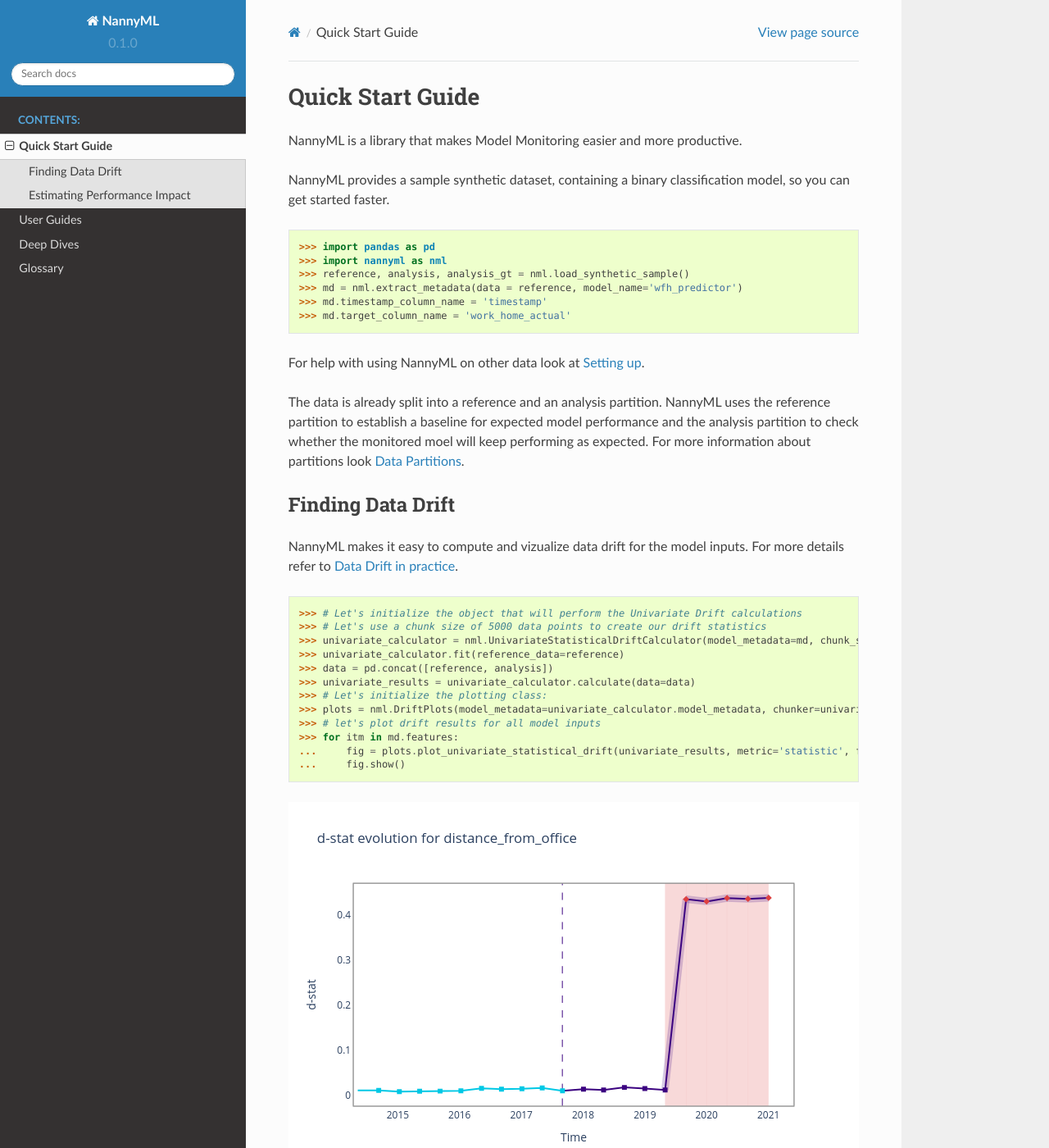
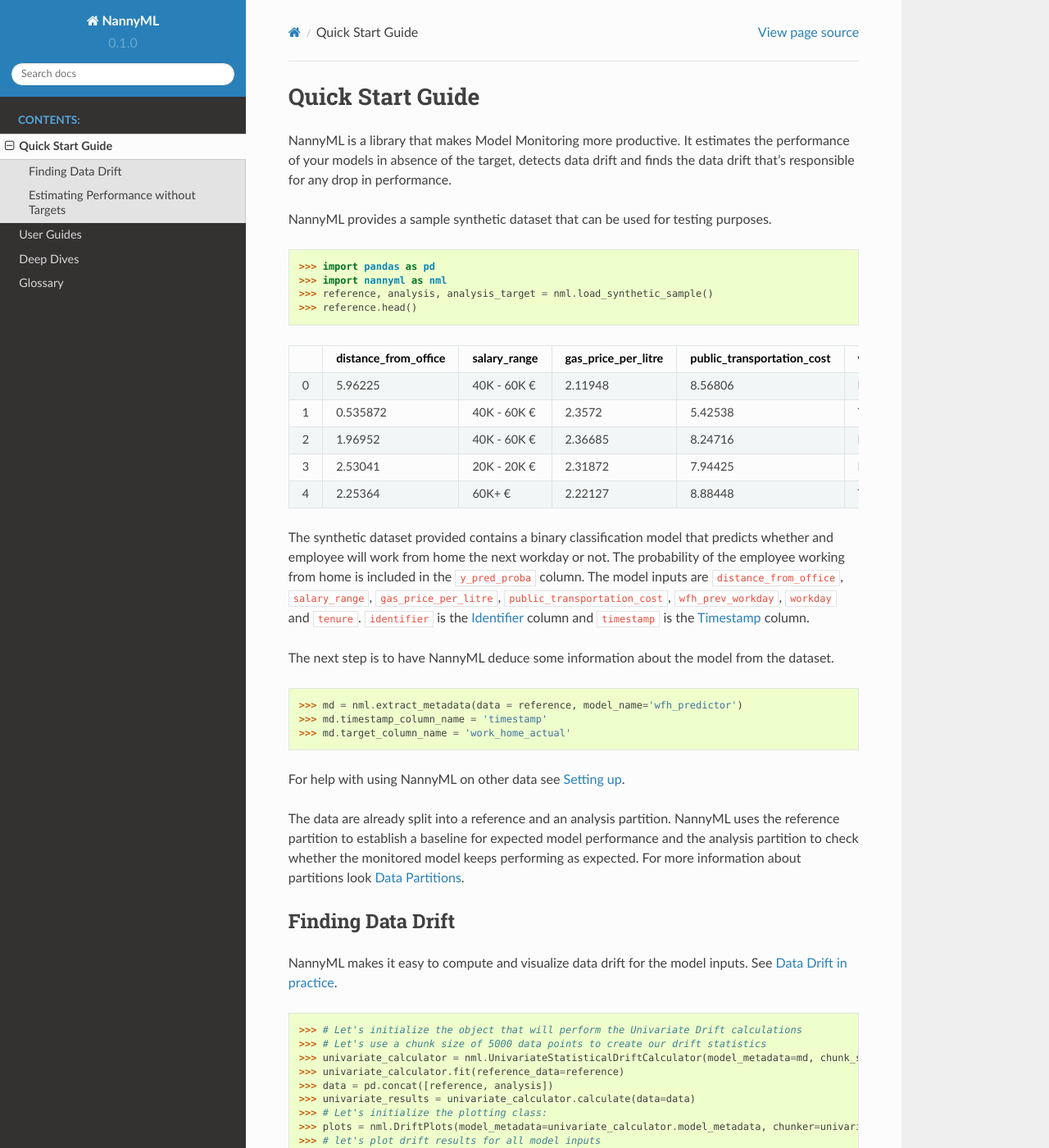
Before and after one commit to NannyML/nannyml, a Sphinx documentation site: the page built from docs/quick.rst, in a window 1280 px wide and 1400 px high. Shown: the whole window at 82% size. Built offline with Sphinx 7.4.7 and the Read the Docs theme 2.0.0, drawn with Linux system fonts in a browser that asks for light colours; pages that are not in the unit, such as notebooks, are missing from menus; some of the changed text lies outside the part shown.

Commit message:
quckstart fixes pt1

```diff
--- a/docs/quick.rst
+++ b/docs/quick.rst
@@ -4,34 +4,60 @@
 Quick Start Guide
 =================
 
-NannyML is a library that makes Model Monitoring easier and more productive.
+NannyML is a library that makes Model Monitoring more productive.
+It estimates the performance of your models in absence of the target, detects data drift
+and finds the data drift that's responsible for any drop in performance.
 
-NannyML provides a sample synthetic dataset, containing a binary classification model,
-so you can get started faster.
+NannyML provides a sample synthetic dataset that can be used for testing purposes.
 
 
 .. code-block:: python
 
     >>> import pandas as pd
     >>> import nannyml as nml
-    >>> reference, analysis, analysis_gt = nml.load_synthetic_sample()
+    >>> reference, analysis, analysis_target = nml.load_synthetic_sample()
+    >>> reference.head()
+
++----+------------------------+----------------+-----------------------+------------------------------+--------------------+-----------+----------+--------------+--------------------+---------------------+----------------+-------------+
+|    |   distance_from_office | salary_range   |   gas_price_per_litre |   public_transportation_cost | wfh_prev_workday   | workday   |   tenure |   identifier |   work_home_actual | timestamp           |   y_pred_proba | partition   |
++====+========================+================+=======================+==============================+====================+===========+==========+==============+====================+=====================+================+=============+
+|  0 |               5.96225  | 40K - 60K €    |               2.11948 |                      8.56806 | False              | Friday    | 0.212653 |            0 |                  1 | 2014-05-09 22:27:20 |           0.99 | reference   |
++----+------------------------+----------------+-----------------------+------------------------------+--------------------+-----------+----------+--------------+--------------------+---------------------+----------------+-------------+
+|  1 |               0.535872 | 40K - 60K €    |               2.3572  |                      5.42538 | True               | Tuesday   | 4.92755  |            1 |                  0 | 2014-05-09 22:59:32 |           0.07 | reference   |
++----+------------------------+----------------+-----------------------+------------------------------+--------------------+-----------+----------+--------------+--------------------+---------------------+----------------+-------------+
+|  2 |               1.96952  | 40K - 60K €    |               2.36685 |                      8.24716 | False              | Monday    | 0.520817 |            2 |                  1 | 2014-05-09 23:48:25 |           1    | reference   |
++----+------------------------+----------------+-----------------------+------------------------------+--------------------+-----------+----------+--------------+--------------------+---------------------+----------------+-------------+
+|  3 |               2.53041  | 20K - 20K €    |               2.31872 |                      7.94425 | False              | Tuesday   | 0.453649 |            3 |                  1 | 2014-05-10 01:12:09 |           0.98 | reference   |
++----+------------------------+----------------+-----------------------+------------------------------+--------------------+-----------+----------+--------------+--------------------+---------------------+----------------+-------------+
+|  4 |               2.25364  | 60K+ €         |               2.22127 |                      8.88448 | True               | Thursday  | 5.69526  |            4 |                  1 | 2014-05-10 02:21:34 |           0.99 | reference   |
++----+------------------------+----------------+-----------------------+------------------------------+--------------------+-----------+----------+--------------+--------------------+---------------------+----------------+-------------+
+
+The synthetic dataset provided contains a binary classification model that predicts whether
+and employee will work from home the next workday or not. The probability of the employee
+working from home is included in the ``y_pred_proba`` column. The model inputs are ``distance_from_office``,
+``salary_range``, ``gas_price_per_litre``, ``public_transportation_cost``, ``wfh_prev_workday``, ``workday`` and
+``tenure``. ``identifier`` is the :term:`Identifier` column and ``timestamp`` is the :term:`Timestamp` column.
+
+The next step is to have NannyML deduce some information about the model from the dataset.
+
+.. code-block:: python
+
     >>> md = nml.extract_metadata(data = reference, model_name='wfh_predictor')
     >>> md.timestamp_column_name = 'timestamp'
     >>> md.target_column_name = 'work_home_actual'
 
-For help with using NannyML on other data look at :ref:`import-data`.
+For help with using NannyML on other data see :ref:`import-data`.
 
-The data is already split into
-a reference and an analysis partition. NannyML uses the reference partition to
+The data are already split into a reference and an analysis partition. NannyML uses the reference partition to
 establish a baseline for expected model performance and the analysis partition to check whether
-the monitored moel will keep performing as expected.
+the monitored model keeps performing as expected.
 For more information about partitions look :ref:`data-drift-partitions`.
 
 Finding Data Drift
 ==================
 
-NannyML makes it easy to compute and vizualize data drift for the model inputs.
-For more details refer to :ref:`data-drift-practice`.
+NannyML makes it easy to compute and visualize data drift for the model inputs.
+See :ref:`data-drift-practice`.
 
 
 .. code-block:: python
@@ -45,9 +71,9 @@
     >>> # Let's initialize the plotting class:
     >>> plots = nml.DriftPlots(model_metadata=univariate_calculator.model_metadata, chunker=univariate_calculator.chunker)
     >>> # let's plot drift results for all model inputs
-    >>> for itm in md.features:
-    ...     fig = plots.plot_univariate_statistical_drift(univariate_results, metric='statistic', feature_label=itm.label)
-    ...     fig.show()
+    >>> for feature in md.features:
+    ...     figure = plots.plot_univariate_statistical_drift(univariate_results, metric='statistic', feature_label=feature.label)
+    ...     figure.show()
 
 .. image:: ./_static/drift-guide-distance_from_office.svg
 
@@ -93,14 +119,13 @@
 
 .. code-block:: python
 
-    >>> fig = plots.plot_univariate_statistical_prediction_drift(univariate_results, metric='statistic')
-    >>> fig.show()
+    >>> figure = plots.plot_univariate_statistical_prediction_drift(univariate_results, metric='statistic')
+    >>> figure.show()
 
 .. image:: ./_static/drift-guide-predictions.svg
 
-NannyML also uses Data Reconstruction with PCA to compute the reconstruction error and detect more complex
-data drift cases. More information can be found at
-:ref:`Data Reconstruction with PCA Deep Dive<data-reconstruction-pca>`.
+More complex data drift cases can get detected by Data Reconstruction with PCA. For more information
+see :ref:`Data Reconstruction with PCA Deep Dive<data-reconstruction-pca>`.
 
 
 .. code-block:: python
@@ -110,16 +135,16 @@
     >>> rcerror_calculator = nml.DataReconstructionDriftCalculator(model_metadata=md, chunk_size=5000)
     >>> # NannyML compares drift versus the full reference dataset.
     >>> rcerror_calculator.fit(reference_data=reference)
-    >>> # let's see RC error statistics for all available data
+    >>> # let's see Reconstruction error statistics for all available data
     >>> rcerror_results = rcerror_calculator.calculate(data=data)
 
 .. image:: ./_static/drift-guide-multivariate.svg
 
-Putting everything together we see that we have some false alerts for the early analysis data
+Putting everything together, we see that we have some false alerts for the early analysis data
 and some true alerts for the late analysis data!
 
-Estimating Performance Impact
-=============================
+Estimating Performance without Targets
+======================================
 
 We see that our data drift detection results contain data drift. NannyML also investigates
 the performance implications of this data drift. More information can be found at
@@ -133,9 +158,9 @@
     >>> est_perf = cbpe.estimate(data=data)
     >>> # show results
     >>> plots = nml.PerformancePlots(model_metadata=md, chunker=cbpe.chunker)
-    >>> fig = plots.plot_cbpe_performance_estimation(est_perf)
-    >>> fig.show()
+    >>> figure = plots.plot_cbpe_performance_estimation(est_perf)
+    >>> figure.show()
 
 .. image:: ./_static/perf-est-guide-syth-example.svg
 
-We see that the drift we observed will likely cause a significant performance drop!
+We see that the drift we observed is likely to have a negative impact on performance.
```
Also changed, not shown: other parts of docs/quick.rst (+2 -2 lines), docs/examples/NannyML Workflow.ipynb.
